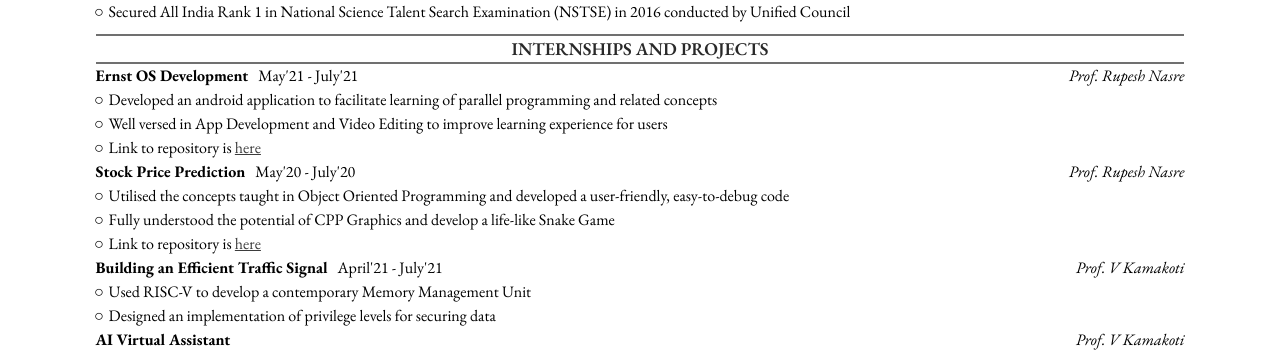
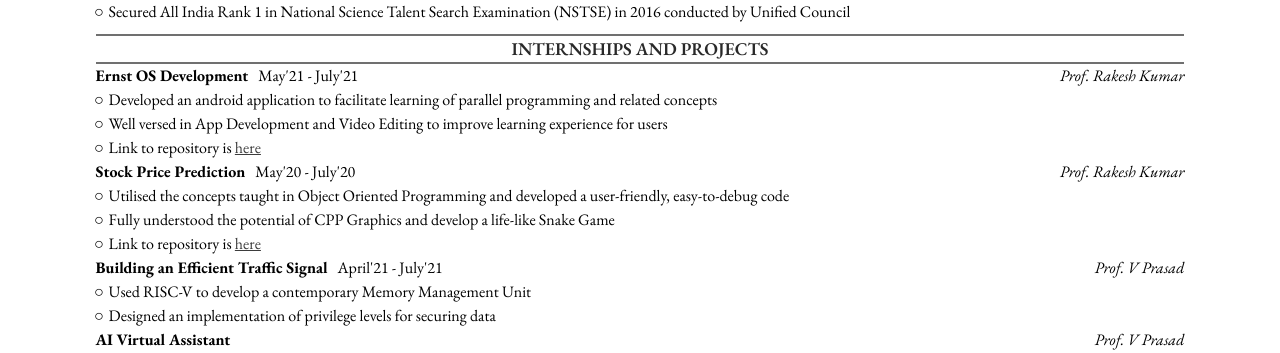
Before and after one commit to praneeth-rdy/CV-Buddy, a plain HTML site: page iitb/index.html in a window 1280 px wide. Shown: the part 447-800 px from the top of the page. Drawn offline with nearby package versions, Linux system fonts and the light colour scheme.

Commit message:
Prof names update

```diff
--- a/iitb/index.html
+++ b/iitb/index.html
@@ -160,7 +160,7 @@
                 Ernst OS Development
                 <span class="timeline">May'21 - July'21</span>
               </span>
-              <span class="prof">Prof. Rupesh Nasre</span>
+              <span class="prof">Prof. Rakesh Kumar</span>
             </li>
             <li>
               Developed an android application to facilitate learning of parallel programming and related concepts
@@ -178,7 +178,7 @@
                 Stock Price Prediction
                 <span class="timeline">May'20 - July'20</span>
               </span>
-              <span class="prof">Prof. Rupesh Nasre</span>
+              <span class="prof">Prof. Rakesh Kumar</span>
             </li>
             <li>
               Utilised the concepts taught in Object Oriented Programming and developed a user-friendly, easy-to-debug
@@ -197,7 +197,7 @@
                 Building an Efficient Traffic Signal
                 <span class="timeline">April'21 - July'21</span>
               </span>
-              <span class="prof">Prof. V Kamakoti</span>
+              <span class="prof">Prof. V Prasad</span>
             </li>
             <li>
               Used RISC-V to develop a contemporary Memory Management Unit
@@ -212,7 +212,7 @@
                 AI Virtual Assistant
                 <span class="timeline"></span>
               </span>
-              <span class="prof">Prof. V Kamakoti</span>
+              <span class="prof">Prof. V Prasad</span>
             </li>
             <li>
               Modelled a full-scale Assembler, Virtual Machine and Compiler for JACK language
```
Also changed, not shown: iitkgp/index.html (+4 -4 lines), iitm/index.html (+4 -4 lines).
